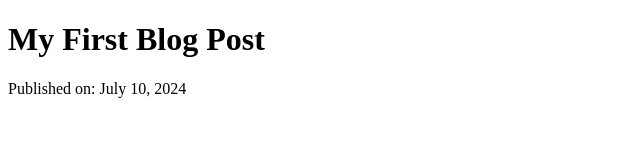
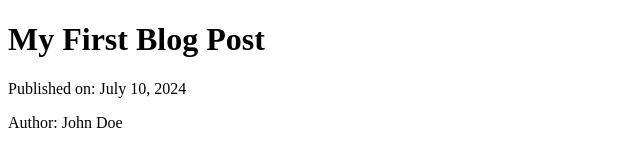
Before and after one commit to DVijayalaxmi/blog-plat, a plain HTML site: page src/blog.html in a window 1280 px wide. Shown: the whole page, without its empty margins (0-640 px from the left). Drawn offline with Linux system fonts and the light colour scheme.

Commit message:
Added author info to blog post

```diff
--- a/src/blog.html
+++ b/src/blog.html
@@ -1,2 +1,3 @@
 <!DOCTYPE html><html><head><title>Blog Post</title></head><body><h1>My First Blog Post</h1></body></html>
 <p>Published on: July 10, 2024</p>
+<p>Author: John Doe</p>
```
